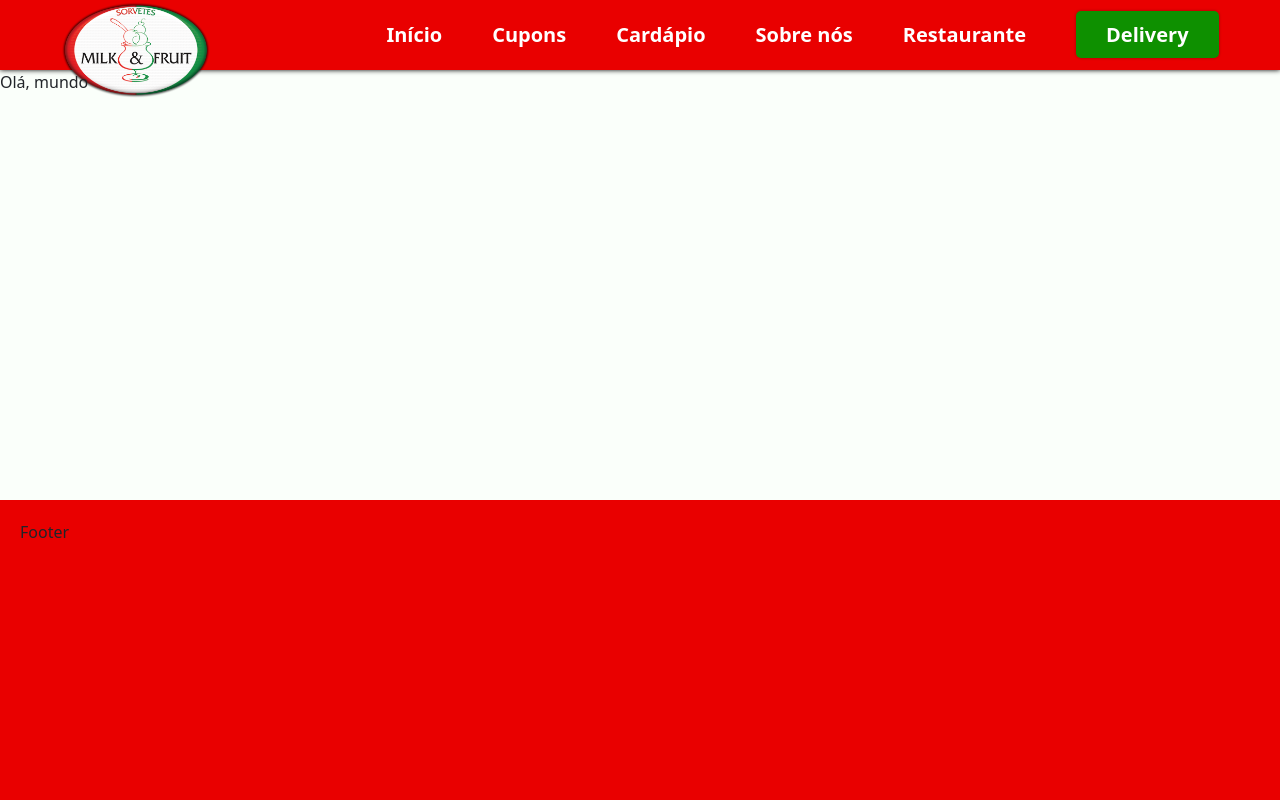
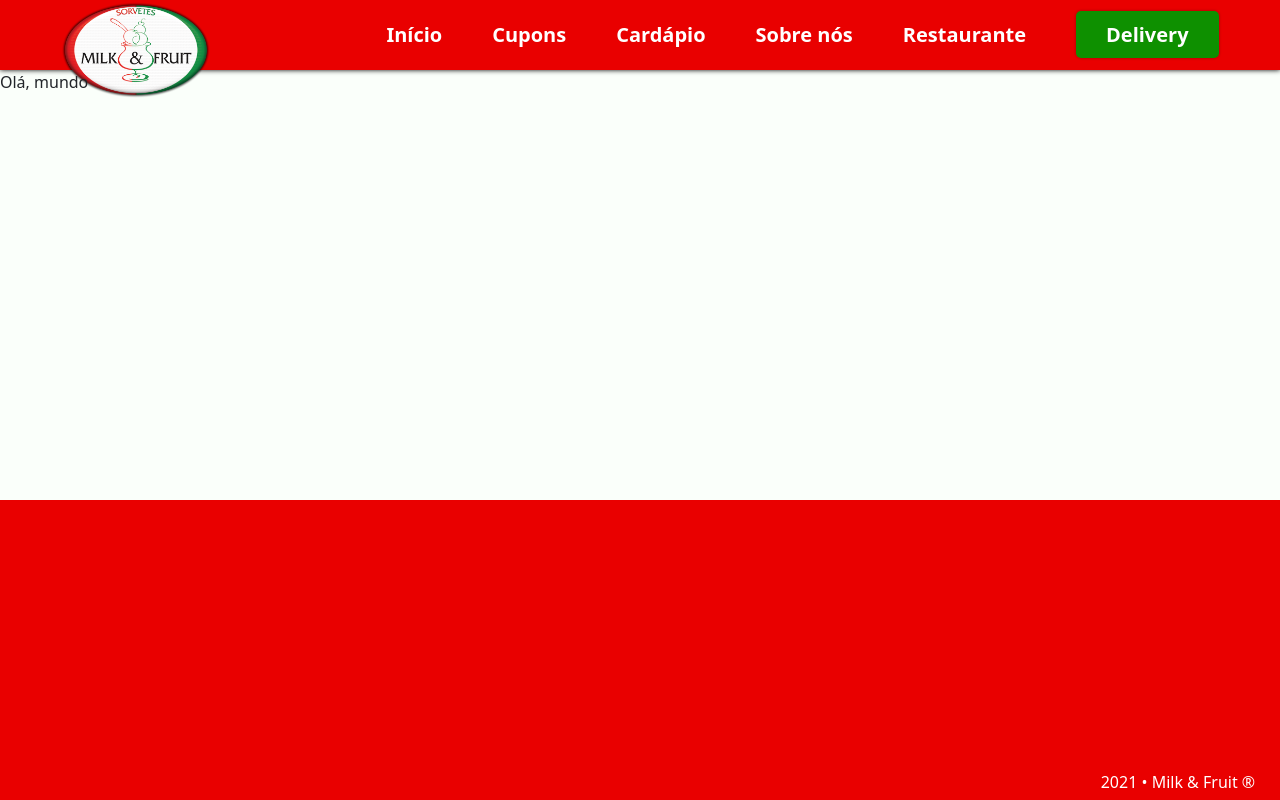
Before and after one commit to gaoliver/milkefruit-react, a React (Create React App) app: page / in a window 1280 px wide. Built offline with nearby package versions, Linux system fonts and the light colour scheme.

Commit message:
feat: Downer footer structured

```diff
--- a/src/components/Footer/footer.scss
+++ b/src/components/Footer/footer.scss
@@ -1,9 +1,17 @@
 footer {
-    display: flex;
-    width: 100%;
     height: 300px;
     background-color: var(--primary);
     position: fixed;
     bottom: 0;
-    padding: 20px;
+    .pages {
+        height: 240px;
+        margin-inline: 20px;
+        margin-block: 15px;
+    }
+    .bottom {
+        width: 98%;
+        display: flex;
+        justify-content: flex-end;
+        color: white;
+    }
 }
--- a/src/components/Footer/index.tsx
+++ b/src/components/Footer/index.tsx
@@ -1,13 +1,21 @@
-import React from 'react'
+import React from 'react';
 
-import "./footer.scss"
+import './footer.scss';
 
 function Footer() {
+  const year = new Date().getFullYear();
+
   return (
-    <footer>
-      Footer
+    <footer className="container-fluid">
+      <div className="row">
+        <div className="col-5 pages"></div>
+        <div className="col-5 pages"></div>
+      </div>
+      <div className="row justify-content-center">
+        <div className="bottom">{`${year} • Milk & Fruit`} &reg;</div>
+      </div>
     </footer>
-  )
+  );
 }
 
-export default Footer
+export default Footer;
```
